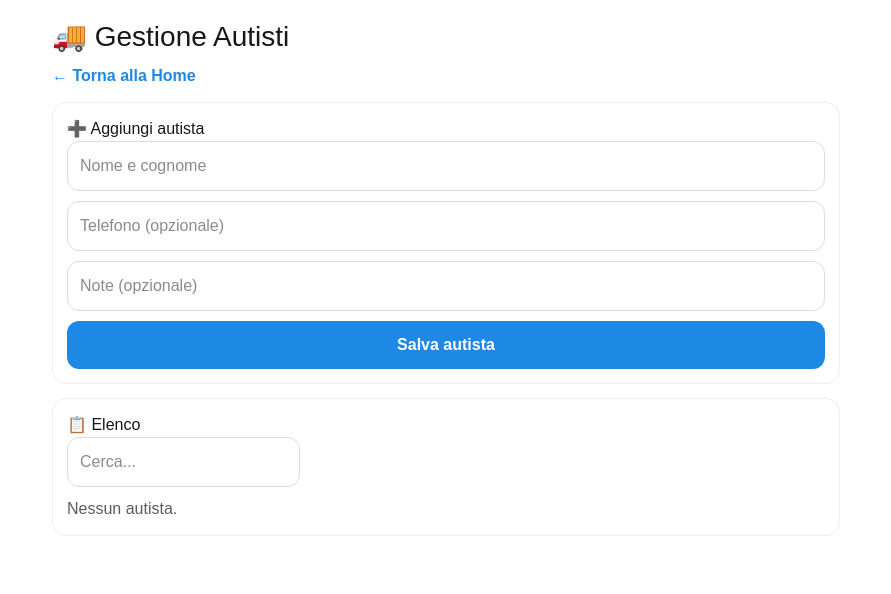
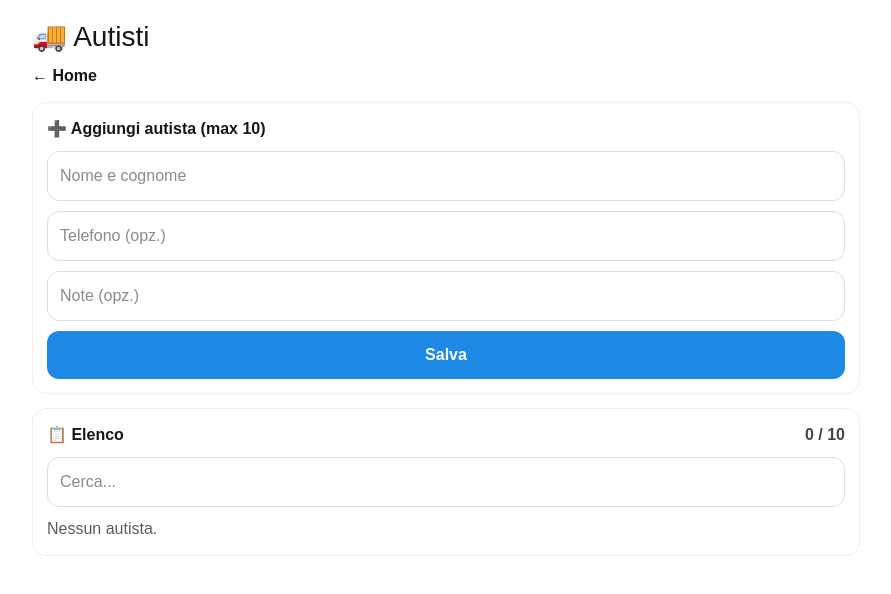
Before and after one commit to lucamandis89/pallet-tracker, a Next.js app: page /drivers in a window 1280 px wide. Shown: the top 594 px of the page, without its empty margins (194-1085 px from the left). Built offline with nearby package versions, Linux system fonts and the light colour scheme.

Commit message:
Update page.tsx

```diff
--- a/app/drivers/page.tsx
+++ b/app/drivers/page.tsx
@@ -1,69 +1,89 @@
 "use client";
 
-import React, { useEffect, useMemo, useState } from "react";
-import { Driver, loadDB, saveDB, uid } from "../lib/db";
+import React, { useMemo, useState } from "react";
+import { addDriver, getDrivers, removeDriver, updateDriver, DriverItem } from "../lib/storage";
 
 export default function DriversPage() {
-  const [items, setItems] = useState<Driver[]>([]);
+  const [list, setList] = useState<DriverItem[]>(() => getDrivers());
   const [name, setName] = useState("");
   const [phone, setPhone] = useState("");
-  const [note, setNote] = useState("");
+  const [notes, setNotes] = useState("");
   const [q, setQ] = useState("");
-
-  useEffect(() => {
-    const db = loadDB();
-    setItems(db.drivers);
-  }, []);
 
   const filtered = useMemo(() => {
     const s = q.trim().toLowerCase();
-    if (!s) return items;
-    return items.filter((x) => (x.name + " " + (x.phone || "")).toLowerCase().includes(s));
-  }, [items, q]);
+    if (!s) return list;
+    return list.filter((x) => `${x.name} ${x.phone || ""} ${x.notes || ""}`.toLowerCase().includes(s));
+  }, [list, q]);
+
+  function refresh() {
+    setList(getDrivers());
+  }
 
   function add() {
     const n = name.trim();
-    if (!n) return;
-    const db = loadDB();
-    const row: Driver = { id: uid("drv"), name: n, phone: phone.trim() || undefined, note: note.trim() || undefined, createdAt: Date.now() };
-    db.drivers.unshift(row);
-    saveDB(db);
-    setItems(db.drivers);
-    setName(""); setPhone(""); setNote("");
+    if (!n) return alert("Inserisci il nome autista.");
+    try {
+      addDriver({ name: n, phone: phone.trim() || undefined, notes: notes.trim() || undefined });
+      setName("");
+      setPhone("");
+      setNotes("");
+      refresh();
+    } catch (e: any) {
+      alert(e?.message === "LIMIT_10" ? "Limite massimo autisti: 10" : "Errore: " + (e?.message || "sconosciuto"));
+    }
   }
 
-  function remove(id: string) {
-    const db = loadDB();
-    db.drivers = db.drivers.filter((x) => x.id !== id);
-    saveDB(db);
-    setItems(db.drivers);
+  function edit(it: DriverItem) {
+    const n = prompt("Nome autista:", it.name);
+    if (n === null) return;
+    const p = prompt("Telefono:", it.phone || "") ?? "";
+    const no = prompt("Note:", it.notes || "") ?? "";
+    updateDriver(it.id, { name: n.trim() || it.name, phone: p.trim() || undefined, notes: no.trim() || undefined });
+    refresh();
+  }
+
+  function del(it: DriverItem) {
+    if (!confirm(`Eliminare "${it.name}"?`)) return;
+    removeDriver(it.id);
+    refresh();
   }
 
   return (
-    <div style={{ padding: 16, maxWidth: 820, margin: "0 auto" }}>
-      <h1 style={{ fontSize: 28, marginBottom: 6 }}>🚚 Gestione Autisti</h1>
-      <a href="/" style={{ color: "#1e88e5", fontWeight: 700 }}>← Torna alla Home</a>
+    <div style={{ padding: 16, maxWidth: 860, margin: "0 auto" }}>
+      <h1 style={{ fontSize: 28, marginBottom: 6 }}>🚚 Autisti</h1>
+      <a href="/" style={{ fontWeight: 900, textDecoration: "none" }}>← Home</a>
 
-      <div style={{ marginTop: 14, padding: 14, borderRadius: 14, border: "1px solid #eee", background: "#fff" }}>
-        <h2 style={{ marginTop: 0 }}>➕ Aggiungi autista</h2>
+      <div style={box()}>
+        <div style={{ fontWeight: 900, marginBottom: 10 }}>➕ Aggiungi autista (max 10)</div>
         <div style={{ display: "grid", gap: 10 }}>
-          <input value={name} onChange={(e) => setName(e.target.value)} placeholder="Nome e cognome" style={inp()} />
-          <input value={phone} onChange={(e) => setPhone(e.target.value)} placeholder="Telefono (opzionale)" style={inp()} />
-          <input value={note} onChange={(e) => setNote(e.target.value)} placeholder="Note (opzionale)" style={inp()} />
-          <button onClick={add} style={btn("#1e88e5")}>Salva autista</button>
+          <input style={inp()} value={name} onChange={(e) => setName(e.target.value)} placeholder="Nome e cognome" />
+          <input style={inp()} value={phone} onChange={(e) => setPhone(e.target.value)} placeholder="Telefono (opz.)" />
+          <input style={inp()} value={notes} onChange={(e) => setNotes(e.target.value)} placeholder="Note (opz.)" />
+          <button style={btn("#1e88e5")} onClick={add}>Salva</button>
         </div>
       </div>
 
-      <div style={{ marginTop: 14, padding: 14, borderRadius: 14, border: "1px solid #eee", background: "#fff" }}>
-        <h2 style={{ marginTop: 0 }}>📋 Elenco</h2>
-        <input value={q} onChange={(e) => setQ(e.target.value)} placeholder="Cerca..." style={inp()} />
-        <div style={{ marginTop: 10, display: "grid", gap: 10 }}>
+      <div style={box()}>
+        <div style={{ display: "flex", justifyContent: "space-between", gap: 10, flexWrap: "wrap" }}>
+          <div style={{ fontWeight: 900 }}>📋 Elenco</div>
+          <div style={{ fontWeight: 900, opacity: 0.8 }}>{list.length} / 10</div>
+        </div>
+
+        <input style={{ ...inp(), marginTop: 10 }} value={q} onChange={(e) => setQ(e.target.value)} placeholder="Cerca..." />
+
+        <div style={{ display: "grid", gap: 10, marginTop: 10 }}>
           {filtered.length === 0 ? <div style={{ opacity: 0.7 }}>Nessun autista.</div> : null}
           {filtered.map((x) => (
             <div key={x.id} style={card()}>
-              <div style={{ fontWeight: 800 }}>{x.name}</div>
-              <div style={{ opacity: 0.85 }}>{x.phone || "—"} {x.note ? `• ${x.note}` : ""}</div>
-              <button onClick={() => remove(x.id)} style={btn("#e53935")}>Elimina</button>
+              <div style={{ fontWeight: 900, fontSize: 18 }}>{x.name}</div>
+              <div style={{ opacity: 0.85 }}>
+                {x.phone ? `📞 ${x.phone}` : "📞 —"} {x.notes ? ` • 📝 ${x.notes}` : ""}
+              </div>
+              <div style={{ display: "flex", gap: 10, flexWrap: "wrap" }}>
+                <button style={btn("#1565c0")} onClick={() => edit(x)}>Modifica</button>
+                <button style={btn("#e53935")} onClick={() => del(x)}>Elimina</button>
+              </div>
             </div>
           ))}
         </div>
@@ -72,12 +92,7 @@ export default function DriversPage() {
   );
 }
 
-function inp(): React.CSSProperties {
-  return { padding: 12, borderRadius: 12, border: "1px solid #ddd", fontSize: 16 };
-}
-function btn(color: string): React.CSSProperties {
-  return { padding: 12, borderRadius: 12, border: "none", background: color, color: "white", fontWeight: 800, cursor: "pointer" };
-}
-function card(): React.CSSProperties {
-  return { padding: 12, borderRadius: 14, border: "1px solid #eee", display: "grid", gap: 8 };
-}
+const box = (): React.CSSProperties => ({ marginTop: 14, padding: 14, borderRadius: 14, border: "1px solid #eee", background: "white" });
+const inp = (): React.CSSProperties => ({ padding: 12, borderRadius: 12, border: "1px solid #ddd", fontSize: 16, width: "100%" });
+const btn = (bg: string): React.CSSProperties => ({ padding: "12px 14px", borderRadius: 12, border: "none", background: bg, color: "white", fontWeight: 900, cursor: "pointer" });
+const card = (): React.CSSProperties => ({ padding: 14, borderRadius: 14, border: "1px solid #eee", display: "grid", gap: 8 });
```
